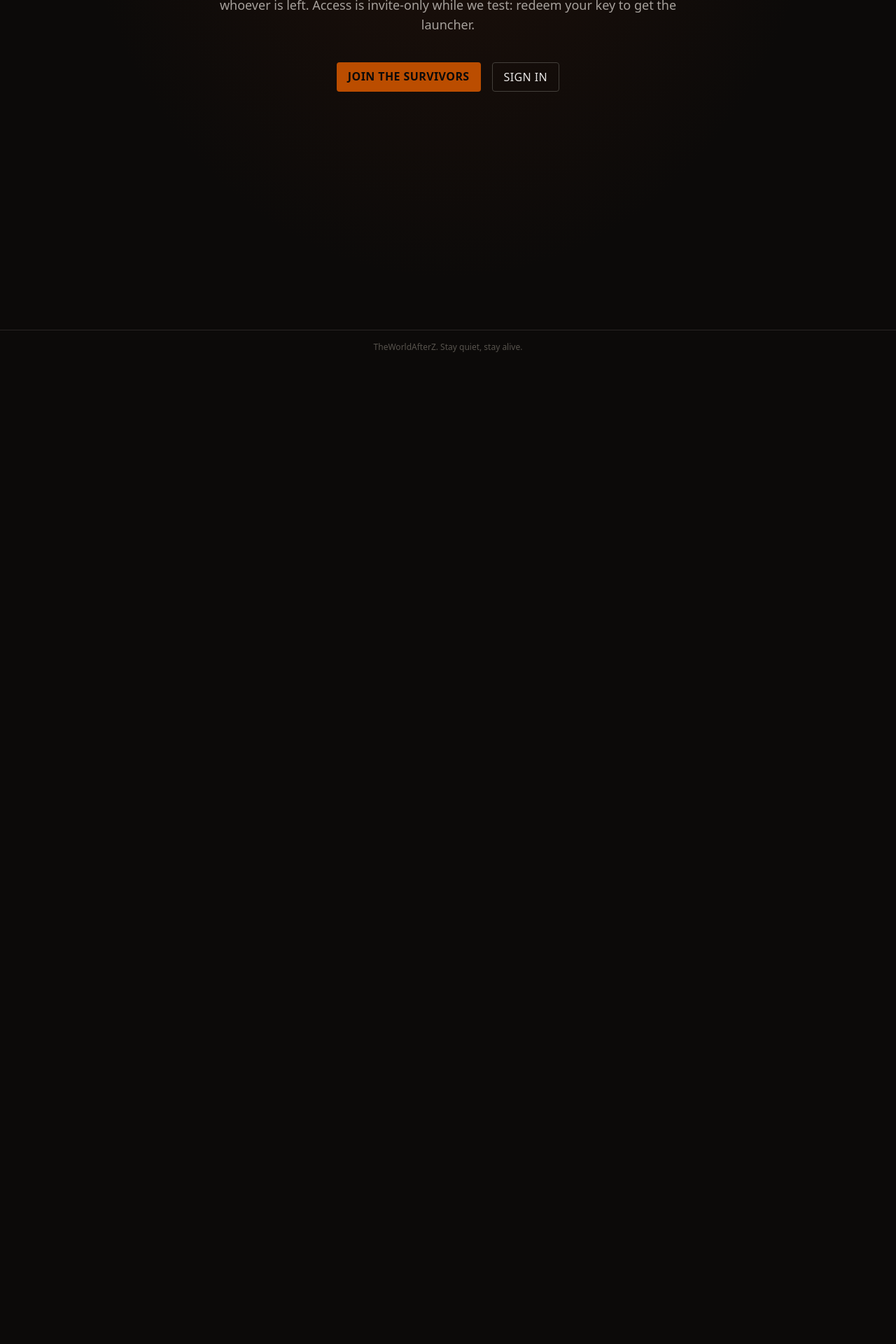
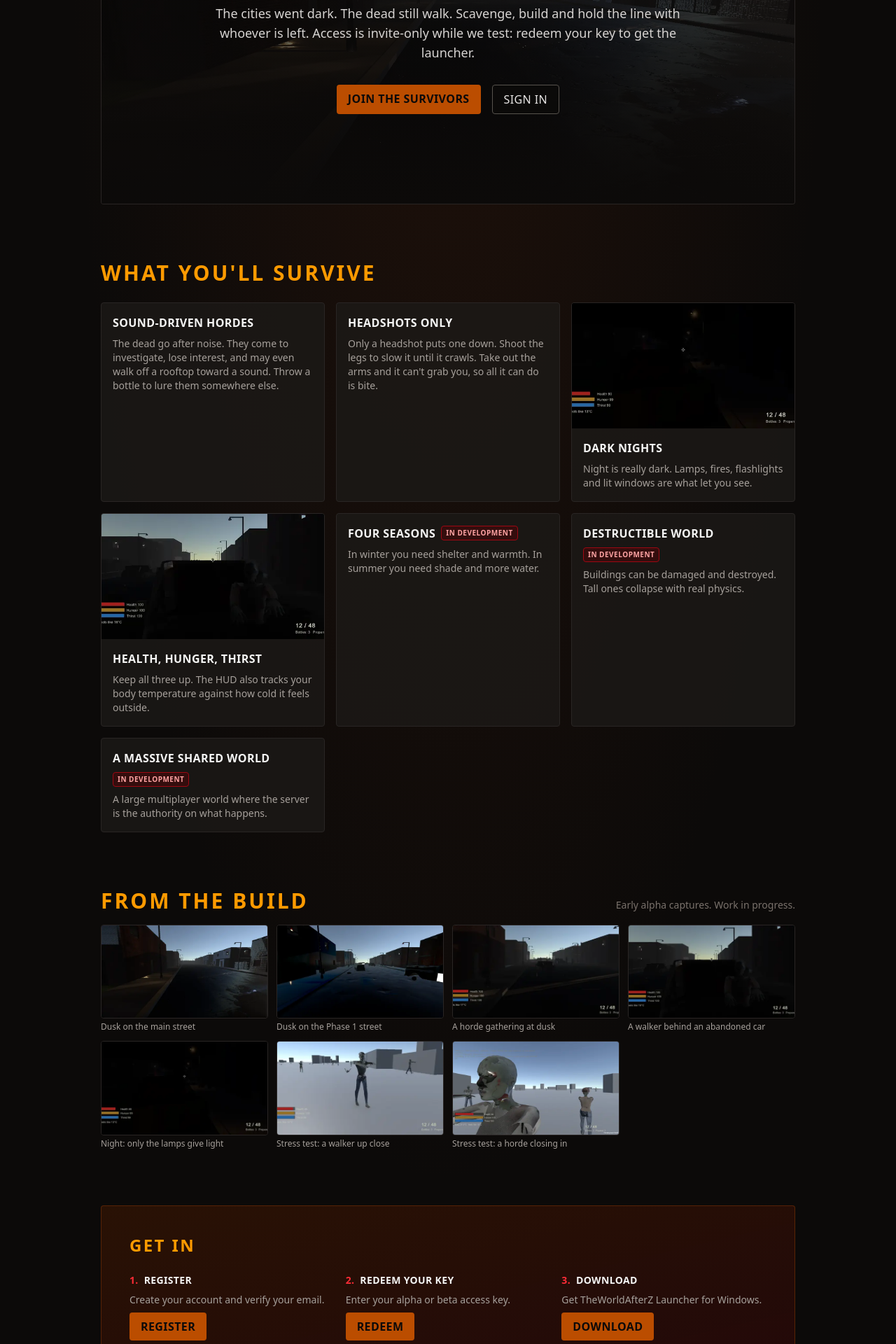
Before and after one commit to devblaze/TheWorldAfterZ-Web, a Next.js app: page / in a window 1280 px wide. Shown: the part 280-2200 px from the top of the page at 70% size. Before the commit the page ends 800 px from the top, so only its background shows below. Built offline with nearby package versions, Linux system fonts and the light colour scheme; no server answers.

Commit message:
Rebuild landing page: screenshot hero, features, gallery, get-in steps
Features follow the game's core pillars; seasons, destruction and massive multiplayer are badged In development.

Co-Authored-By: Claude Code <noreply@anthropic.com>

```diff
--- a/src/app/page.tsx
+++ b/src/app/page.tsx
@@ -1,22 +1,125 @@
+import Image from "next/image";
 import Link from "next/link";
 import { button } from "@/components/ui";
+import { Gallery } from "@/components/gallery";
+import { screen, screens, type Screen } from "@/content/screens";
+
+type Feature = { title: string; body: string; wip?: boolean; shot?: Screen };
+
+const features: Feature[] = [
+  {
+    title: "Sound-driven hordes",
+    body: "The dead go after noise. They come to investigate, lose interest, and may even walk off a rooftop toward a sound. Throw a bottle to lure them somewhere else.",
+  },
+  {
+    title: "Headshots only",
+    body: "Only a headshot puts one down. Shoot the legs to slow it until it crawls. Take out the arms and it can't grab you, so all it can do is bite.",
+  },
+  {
+    title: "Dark nights",
+    body: "Night is really dark. Lamps, fires, flashlights and lit windows are what let you see.",
+    shot: screen("night-street"),
+  },
+  {
+    title: "Health, hunger, thirst",
+    body: "Keep all three up. The HUD also tracks your body temperature against how cold it feels outside.",
+    shot: screen("walker-at-car"),
+  },
+  {
+    title: "Four seasons",
+    body: "In winter you need shelter and warmth. In summer you need shade and more water.",
+    wip: true,
+  },
+  {
+    title: "Destructible world",
+    body: "Buildings can be damaged and destroyed. Tall ones collapse with real physics.",
+    wip: true,
+  },
+  {
+    title: "A massive shared world",
+    body: "A large multiplayer world where the server is the authority on what happens.",
+    wip: true,
+  },
+];
+
+const hero = screen("main-street");
 
 export default function Home() {
   return (
-    <div className="space-y-10 py-10 text-center">
-      <h1 className="text-5xl font-black uppercase tracking-widest text-amber-600 sm:text-7xl">
+    <div className="space-y-20">
+      <section className="relative -mt-10 overflow-hidden rounded-b border-x border-b border-stone-800 sm:rounded">
+        <Image src={hero.src} alt="" fill preload sizes="(min-width: 1024px) 1024px, 100vw" className="object-cover" />
+        <div className="absolute inset-0 bg-gradient-to-b from-stone-950/70 via-stone-950/60 to-stone-950" />
+        <div className="relative space-y-8 px-4 py-24 text-center sm:py-32">
+          <h1 className="text-5xl font-black uppercase tracking-widest text-amber-600 drop-shadow-lg sm:text-7xl">
             The World After <span className="text-red-600">Z</span>
           </h1>
-      <p className="mx-auto max-w-2xl text-lg text-stone-400">
+          <p className="mx-auto max-w-2xl text-lg text-stone-300">
             The cities went dark. The dead still walk. Scavenge, build and hold the line with whoever is left.
             Access is invite-only while we test: redeem your key to get the launcher.
           </p>
-      <div className="flex justify-center gap-4">
+          <div className="flex flex-wrap justify-center gap-4">
             <Link href="/register" className={button}>Join the survivors</Link>
-        <Link href="/login" className="rounded border border-stone-700 px-4 py-2 uppercase tracking-wide hover:border-amber-600">
+            <Link href="/login" className="rounded border border-stone-600 bg-stone-950/60 px-4 py-2 uppercase tracking-wide hover:border-amber-600">
               Sign in
             </Link>
           </div>
         </div>
+      </section>
+
+      <section aria-labelledby="features" className="space-y-6">
+        <h2 id="features" className="text-3xl font-black uppercase tracking-widest text-amber-500">What you&apos;ll survive</h2>
+        <ul className="grid gap-4 sm:grid-cols-2 lg:grid-cols-3">
+          {features.map((f) => (
+            <li key={f.title} className="overflow-hidden rounded border border-stone-800 bg-stone-900/80">
+              {f.shot && (
+                <div className="relative aspect-video">
+                  <Image src={f.shot.thumb} alt={f.shot.alt} fill sizes="(min-width: 1024px) 330px, (min-width: 640px) 50vw, 100vw" className="object-cover" />
+                </div>
+              )}
+              <div className="space-y-2 p-4">
+                <h3 className="flex flex-wrap items-center gap-2 font-bold uppercase tracking-wide text-stone-100">
+                  {f.title}
+                  {f.wip && (
+                    <span className="rounded border border-red-800 bg-red-950/60 px-1.5 py-0.5 text-[10px] font-semibold tracking-wider text-red-300">
+                      In development
+                    </span>
+                  )}
+                </h3>
+                <p className="text-sm text-stone-400">{f.body}</p>
+              </div>
+            </li>
+          ))}
+        </ul>
+      </section>
+
+      <section aria-labelledby="gallery" className="space-y-4">
+        <div className="flex flex-wrap items-baseline justify-between gap-2">
+          <h2 id="gallery" className="text-3xl font-black uppercase tracking-widest text-amber-500">From the build</h2>
+          <p className="text-sm text-stone-500">Early alpha captures. Work in progress.</p>
+        </div>
+        <Gallery items={screens} />
+      </section>
+
+      <section aria-labelledby="join" className="rounded border border-amber-900/60 bg-gradient-to-br from-amber-950/50 to-red-950/40 p-6 sm:p-10">
+        <h2 id="join" className="mb-6 text-2xl font-black uppercase tracking-widest text-amber-500">Get in</h2>
+        <ol className="grid gap-4 sm:grid-cols-3">
+          {[
+            { n: 1, t: "Register", d: "Create your account and verify your email.", href: "/register", cta: "Register" },
+            { n: 2, t: "Redeem your key", d: "Enter your alpha or beta access key.", href: "/redeem", cta: "Redeem" },
+            { n: 3, t: "Download", d: "Get TheWorldAfterZ Launcher for Windows.", href: "/download", cta: "Download" },
+          ].map((s) => (
+            <li key={s.n} className="space-y-2">
+              <p className="text-sm font-bold uppercase tracking-wide text-stone-100">
+                <span className="mr-2 text-red-500">{s.n}.</span>
+                {s.t}
+              </p>
+              <p className="text-sm text-stone-400">{s.d}</p>
+              <Link href={s.href} className={button}>{s.cta}</Link>
+            </li>
+          ))}
+        </ol>
+      </section>
+    </div>
   );
 }
```
Lines whose indentation alone changed are shown as unchanged.
